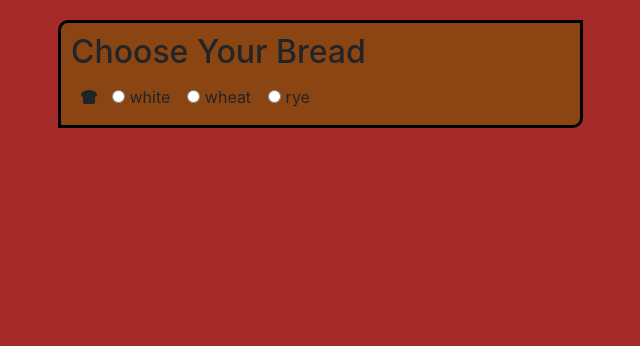
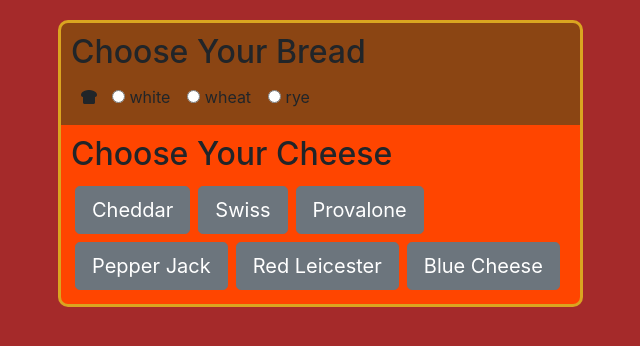
Before and after one commit to luketlancaster/grilled-cheese, a plain HTML site: page index.html in a window 1280 px wide. Shown: the whole page, without its empty margins (42-682 px from the left). Drawn offline with nearby package versions, Linux system fonts and the light colour scheme.

Commit message:
Display and select some cheeses

```diff
--- a/index.html
+++ b/index.html
@@ -14,6 +14,7 @@
   <div class="container">
     <div class="col-6">
       <div id="bread-container" class="col-12 breads"></div>
+      <div id="cheese-container" class="col-12 cheeses"></div>
     </div>
   </div>
 
--- /dev/null
+++ b/javascripts/components/cheese.js
@@ -0,0 +1,28 @@
+import util from '../helpers/util.js';
+import cheeseData from '../helpers/data/cheeseData.js';
+
+const getSelectedCheese = (e) => {
+  cheeseData.getSelectedCheese(e.target.id);
+}
+
+const cheesesToDom = () => {
+  const cheeses = cheeseData.getCheeses();
+  let domString = `
+    <h2>Choose Your Cheese</h2>
+    <div class="d-flex flex-wrap">
+  `;
+  cheeses.forEach(cheese => {
+    domString += `
+      <button type="button" id="${cheese.id} "class="m-1 btn btn-secondary btn-lg cheese-button">${cheese.type}</button>
+    `;
+  });
+
+  domString += '</div>'
+
+  util.printToDom('cheese-container', domString);
+  document.querySelectorAll('.cheese-button').forEach(chsBtn => {
+    chsBtn.addEventListener('click', getSelectedCheese);
+  })
+}
+
+export default { cheesesToDom }
--- /dev/null
+++ b/javascripts/helpers/data/cheeseData.js
@@ -0,0 +1,51 @@
+const cheeses = [
+  {
+    id: 1,
+    type: 'Cheddar',
+    color: 'orange',
+    price: 50
+  },
+  {
+    id: 2,
+    type: 'Swiss',
+    color: 'Beige',
+    price: 55
+  },
+  {
+    id: 3,
+    type: 'Provalone',
+    color: 'antiquewhite	',
+    price: 40
+  },
+  {
+    id: 4,
+    type: 'Pepper Jack',
+    color: 'crimson',
+    price: 500
+  },
+  {
+    id: 5,
+    type: 'Red Leicester',
+    color: 'firebrick',
+    price: 100
+  },
+  {
+    id: 6,
+    type: 'Blue Cheese',
+    color: 'powderblue',
+    price: 10000
+  },
+]
+
+let selectedCheese = '';
+
+const getCheeses = () => {
+  return cheeses;
+}
+
+const getSelectedCheese = (cheeseId) => {
+  selectedCheese = cheeseId;
+  console.log('selected cheese:', selectedCheese);
+}
+
+export default { getCheeses, getSelectedCheese }
--- a/javascripts/main.js
+++ b/javascripts/main.js
@@ -1,7 +1,9 @@
 import bread from './components/bread.js';
+import cheese from './components/cheese.js'
 
 const init = () => {
   bread.breadsToDom();
+  cheese.cheesesToDom();
 }
 
 init();
--- a/styles/main.css
+++ b/styles/main.css
@@ -4,8 +4,9 @@ body {
 
 .breads {
   background-color: saddlebrown;
-  border-radius: 10px 0;
-  border: 3px solid black;
+  border-radius: 10px 10px 0 0;
+  border: 3px solid goldenrod;
+  border-bottom: none;
   margin-top: 20px;
   padding: 10px;
 }
@@ -13,3 +14,11 @@ body {
 .bread i {
   margin: 10px;
 }
+
+.cheeses {
+  background-color: orangered;
+  border-radius: 0 0 10px 10px;
+  border: 3px solid goldenrod;
+  border-top: none;
+  padding: 10px;
+}
```
